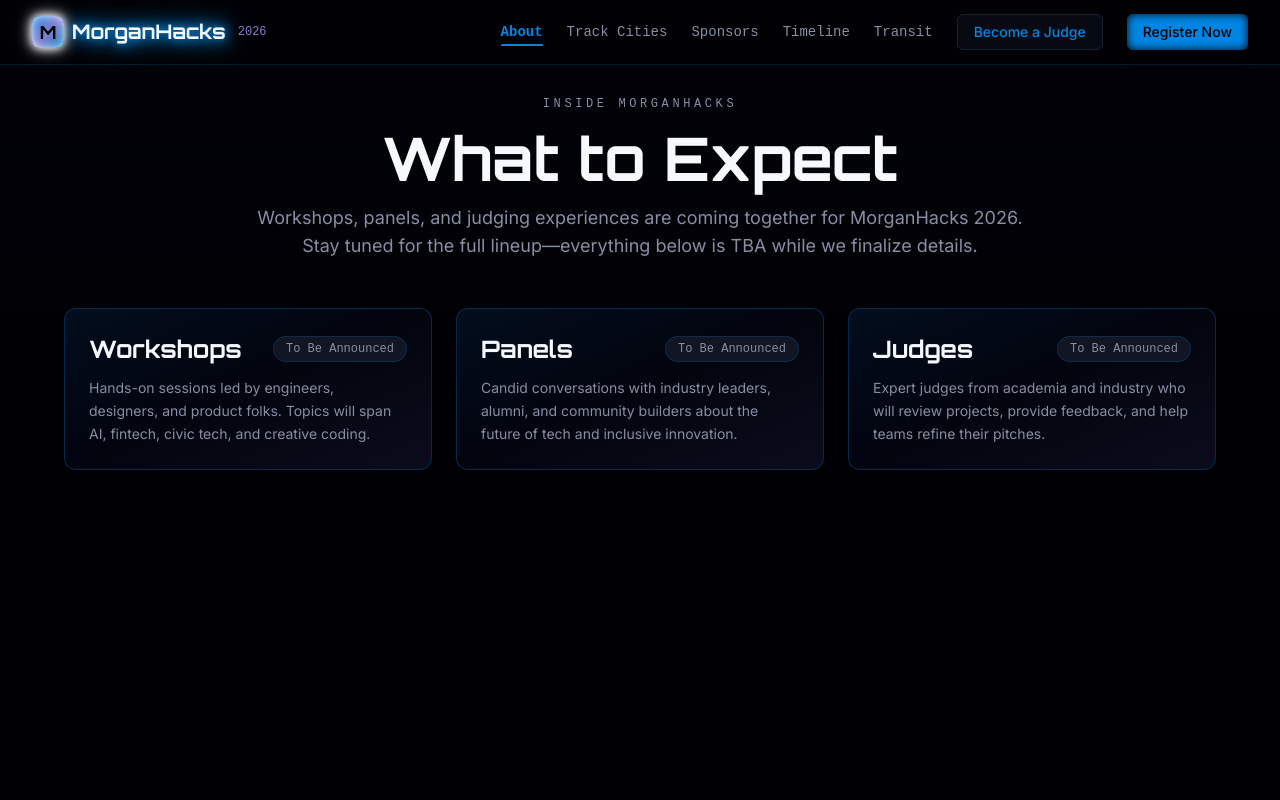
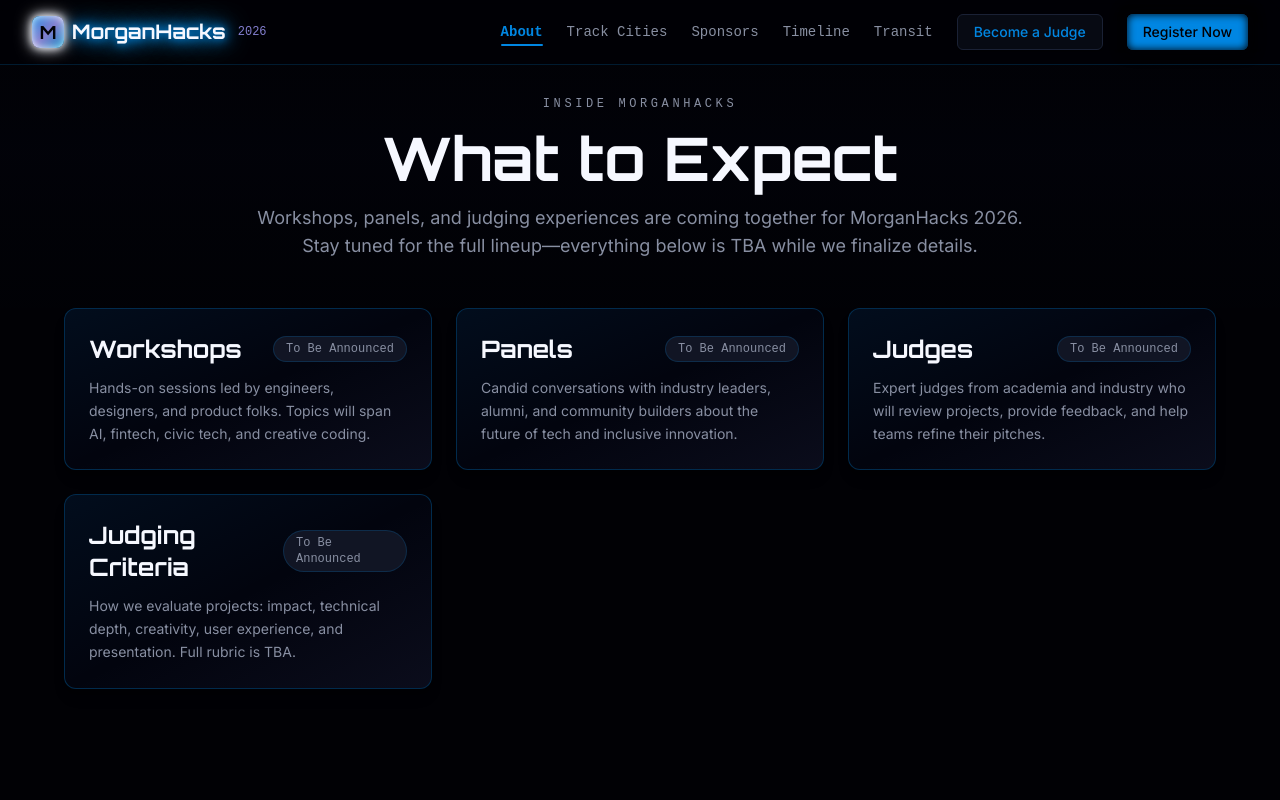
Before and after one commit to MorganHacks/MorganHacks2026, a Next.js app: page /about in a window 1280 px wide. Shown: the top 800 px of the page. Built offline with nearby package versions, Linux system fonts and the light colour scheme.

Commit message:
added judging criteria section

```diff
--- a/app/about/page.tsx
+++ b/app/about/page.tsx
@@ -17,6 +17,12 @@ const sections = [
     title: "Judges",
     description:
       "Expert judges from academia and industry who will review projects, provide feedback, and help teams refine their pitches.",
+    status: "To Be Announced",
+  },
+  {
+    title: "Judging Criteria",
+    description:
+      "How we evaluate projects: impact, technical depth, creativity, user experience, and presentation. Full rubric is TBA.",
     status: "To Be Announced",
   },
 ]
@@ -39,7 +45,7 @@ export default function AboutPage() {
       </section>
 
       <section className="pb-16 px-4">
-        <div className="max-w-6xl mx-auto grid grid-cols-1 md:grid-cols-3 gap-6">
+        <div className="max-w-6xl mx-auto grid grid-cols-1 md:grid-cols-2 lg:grid-cols-3 gap-6">
           {sections.map((item) => (
             <div
               key={item.title}
```
